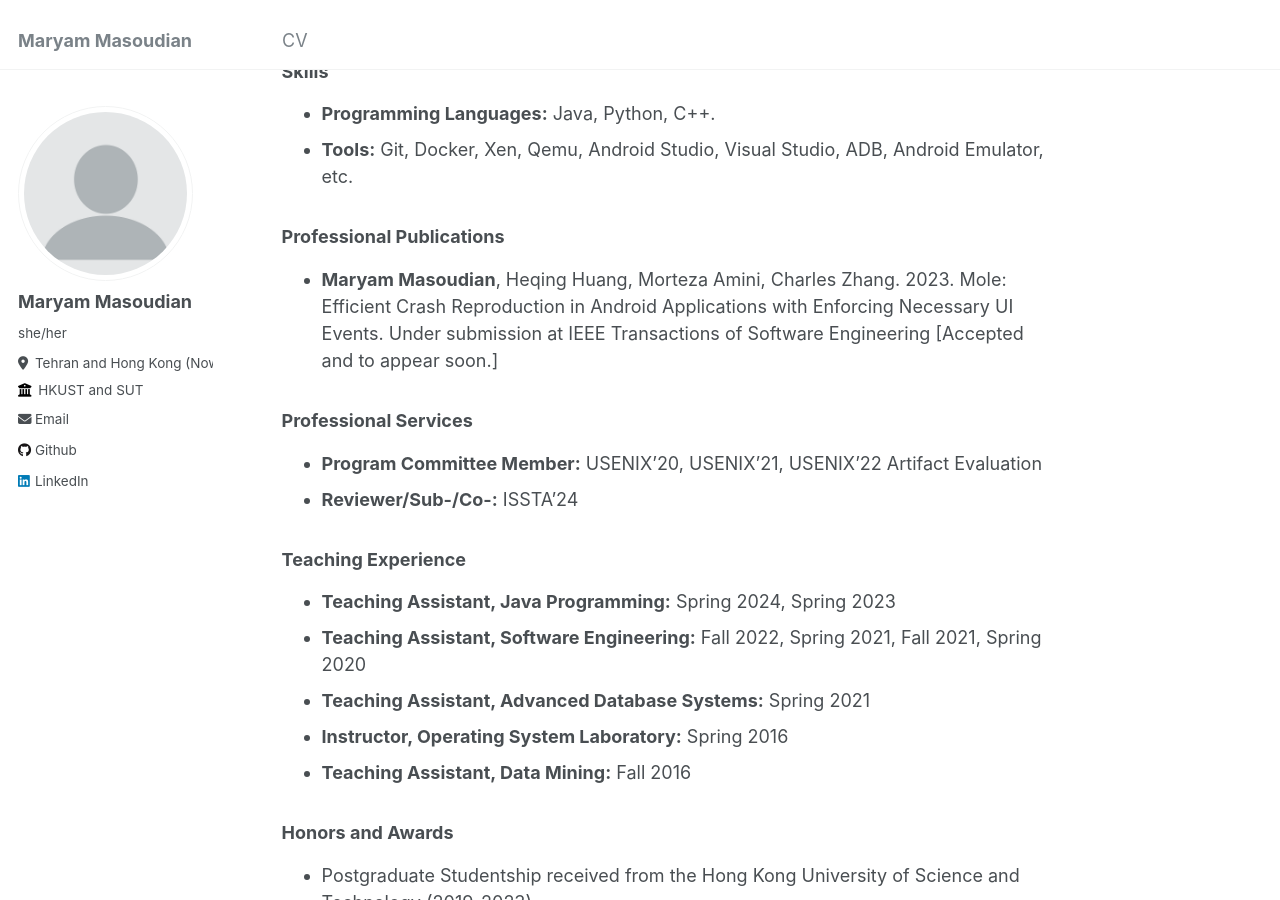
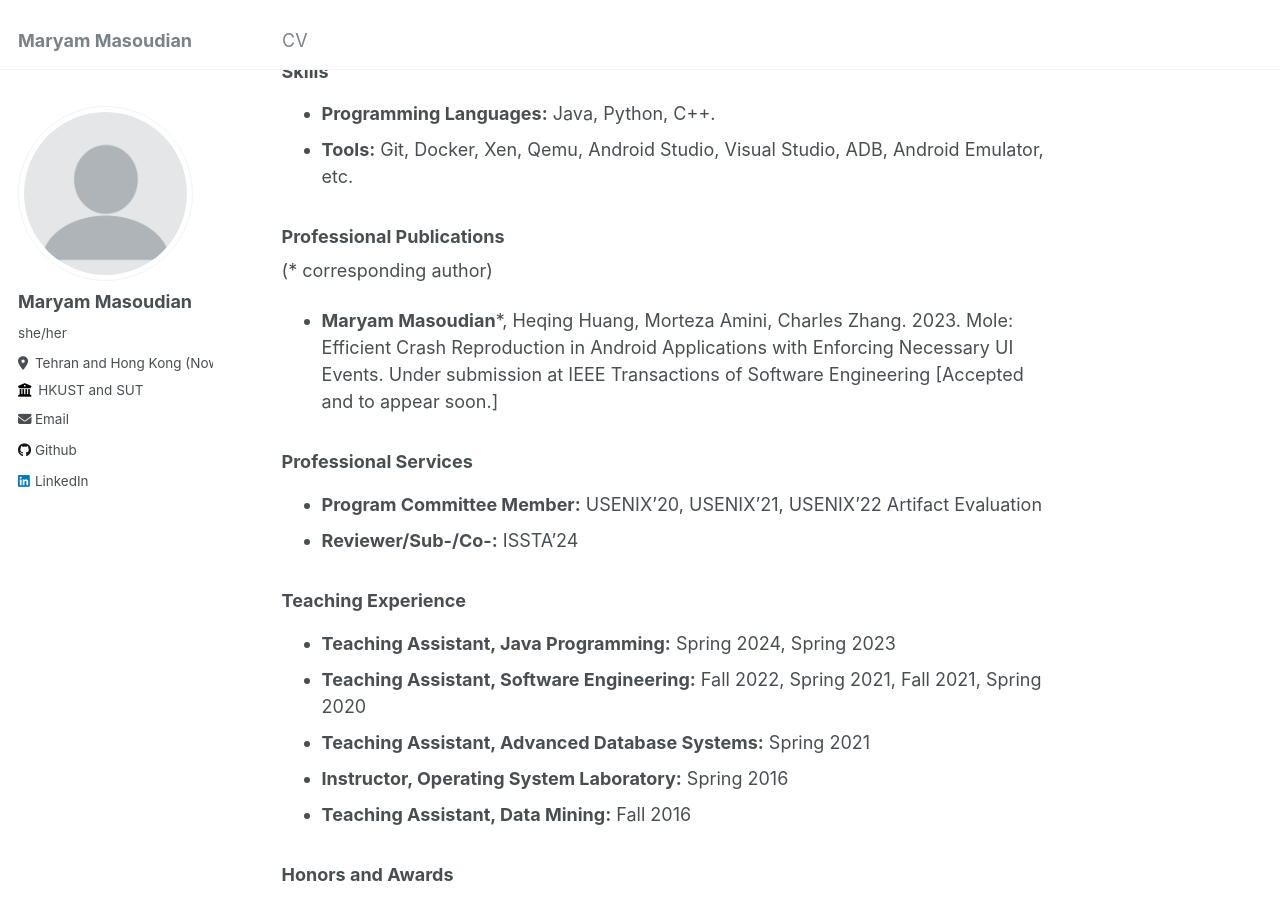
Before and after one commit to maryammsd/maryammsd.github.io, a Jekyll site: the page built from _pages/about.md, in a window 1280 px wide and 900 px high, scrolled down 487 px. Built offline with Jekyll 4.4.1, drawn with Linux system fonts in a browser that asks for light colours.

Commit message:
Update about.md

```diff
--- a/_pages/about.md
+++ b/_pages/about.md
@@ -17,7 +17,8 @@ Software Testing, Program Analysis
 * **Tools:** Git, Docker, Xen, Qemu, Android Studio, Visual Studio, ADB, Android Emulator, etc.
 
 ### Professional Publications
-* **Maryam Masoudian**, Heqing Huang, Morteza Amini, Charles Zhang. 2023. Mole: Efficient Crash Reproduction in Android Applications with Enforcing Necessary UI Events. Under submission at IEEE Transactions of Software Engineering [Accepted and to appear soon.]
+(* corresponding author)
+* **Maryam Masoudian***, Heqing Huang, Morteza Amini, Charles Zhang. 2023. Mole: Efficient Crash Reproduction in Android Applications with Enforcing Necessary UI Events. Under submission at IEEE Transactions of Software Engineering [Accepted and to appear soon.]
 
 ### Professional Services
 * **Program Committee Member:** USENIX’20, USENIX’21, USENIX’22 Artifact Evaluation
```
